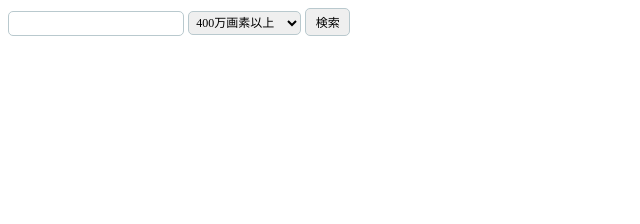
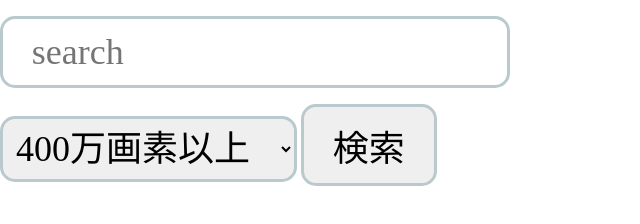
Before and after one commit to naruponn/HiQualityImg, a plain HTML site: page index.html in a window 1280 px wide. Shown: the whole page, without its empty margins (0-640 px from the left). Drawn offline with Linux system fonts and the light colour scheme.

Commit message:
Add files via upload

```diff
--- a/css/styles.css
+++ b/css/styles.css
@@ -1,13 +1,22 @@
+body {
+  margin-right: auto;
+  margin-left: auto;
+  padding: 0 auto;
+}
+p {
+  margin-right: auto;
+  margin-left: auto;
+  padding: 0 auto;
+}
 #word,
 select,
 button {
-  font-size: 12px;
+  font-size: 36px;
   font-family: 'ヒラギノ角ゴ Pro W3', 'Hiragino Kaku Gothic Pro', 'Hiragino Kaku Gothic ProN', 'メイリオ', Meiryo;
-  border: 1px solid #B9C9CE;
-  border-radius: 5px;
-  padding: 4px 0.8em;
+  border: 3px solid #B9C9CE;
+  border-radius: 15px;
+  padding: 12px 0.8em;
 }
-
 select {
-  padding: 3px;
+  padding: 9px;
 }
--- a/index.html
+++ b/index.html
@@ -6,7 +6,8 @@
   <link rel="stylesheet" href="css/styles.css">
 </head>
 <body>
-  <input type="text" id="word">
+  <div class="main">
+    <p><input type="text" id="word" placeholder="search"></p>
     <select id="qua">
       <option value="xga">1024x768以上</option>
       <option value="2mp">200万画素以上</option>
@@ -19,6 +20,7 @@
       <option value="70mp">7000万画素以上</option>
     </select>
     <button id="btn">検索</button>
+  </div>
 
   <script src="js/main.js"></script>
 </body>
```
Lines whose indentation alone changed are shown as unchanged.
